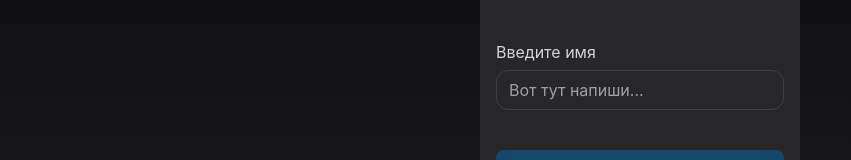
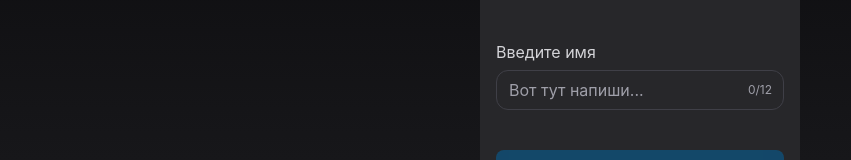
Before and after one commit to 7evenUp/round-test, a React (Vite) app: page /auth in a window 1280 px wide. Shown: the part 216-376 px from the top of the page, without its empty margins (0-851 px from the left). Built offline with nearby package versions, Linux system fonts and the light colour scheme.

Commit message:
added max length for auth input

```diff
--- a/src/pages/Auth.tsx
+++ b/src/pages/Auth.tsx
@@ -6,6 +6,8 @@ import { addUser } from "@/redux/slices/users"
 import { login } from "@/redux/slices/auth"
 
 import Button from "@/shared/ui/Button"
+
+const MAX_NAME_LENGTH = 12
 
 const Auth = () => {
   const [name, setName] = useState("")
@@ -29,12 +31,18 @@ const Auth = () => {
       <h1 className="text-2xl font-medium">Вход</h1>
       <label className="my-10 flex w-full flex-col gap-1.5">
         <p className="text-zinc-300">Введите имя</p>
-        <input
-          value={name}
-          onChange={(evt) => setName(evt.currentTarget.value)}
-          className="flex h-10 items-center rounded-xl border border-zinc-700 px-3 text-base/none outline-none placeholder:text-zinc-400 focus-within:border-zinc-500 hover:border-zinc-600/75 focus-within:hover:border-zinc-500"
-          placeholder="Вот тут напиши..."
-        />
+        <div className="relative">
+          <input
+            value={name}
+            onChange={(evt) => setName(evt.currentTarget.value)}
+            className="flex h-10 w-full items-center rounded-xl border border-zinc-700 px-3 text-base/none outline-none placeholder:text-zinc-400 focus-within:border-zinc-500 hover:border-zinc-600/75 focus-within:hover:border-zinc-500"
+            placeholder="Вот тут напиши..."
+            maxLength={MAX_NAME_LENGTH}
+          />
+          <span className="absolute top-1/2 right-3 -translate-y-1/2 text-xs text-zinc-400">
+            {name.length}/{MAX_NAME_LENGTH}
+          </span>
+        </div>
       </label>
       <Button
         className="w-full"
```
